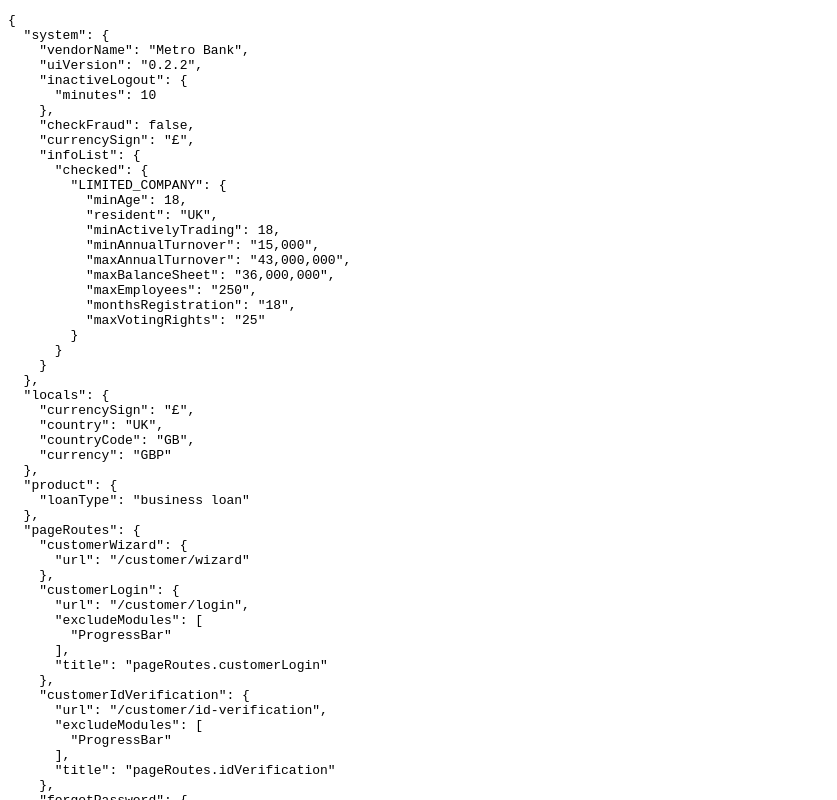
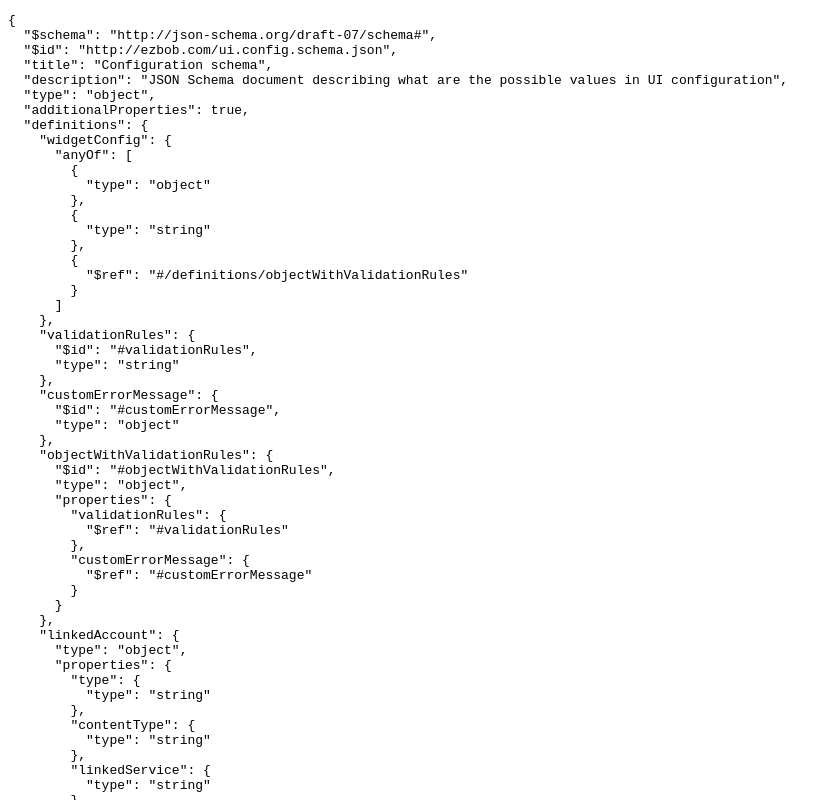
Before and after one commit to jamby77/config-admin-app, a React (Create React App) app: page / in a window 1280 px wide. Shown: the top 800 px of the page, without its empty margins (0-837 px from the left). Built offline with nearby package versions, Linux system fonts and the light colour scheme.

Commit message:
add schema to editor

```diff
--- a/src/App.tsx
+++ b/src/App.tsx
@@ -2,6 +2,7 @@
 import ConfigEditor from "./components/ConfigEditor";
 
 import config from "./config/config";
+import schema from "./schema/config.json";
 
 function App() {
   return (
@@ -11,6 +12,7 @@
           config={config}
           onChange={(value) => console.log(value)}
           onSave={(value) => console.log(value)}
+          schema={schema}
         />
       </div>
     </div>
--- a/src/components/ConfigEditor.tsx
+++ b/src/components/ConfigEditor.tsx
@@ -2,17 +2,20 @@
 
 interface ConfigEditorProps {
   config: any;
+  schema: any;
   onChange?: (value: any) => void;
   onSave?: (value: any) => void;
 }
 
 const ConfigEditor: React.FC<ConfigEditorProps> = ({
   config,
+    schema,
   onChange,
   onSave,
 }) => {
   return (
     <div>
+      <pre>{JSON.stringify(schema, null, 2)}</pre>
       <pre>{JSON.stringify(config, null, 2)}</pre>
     </div>
   );
```
